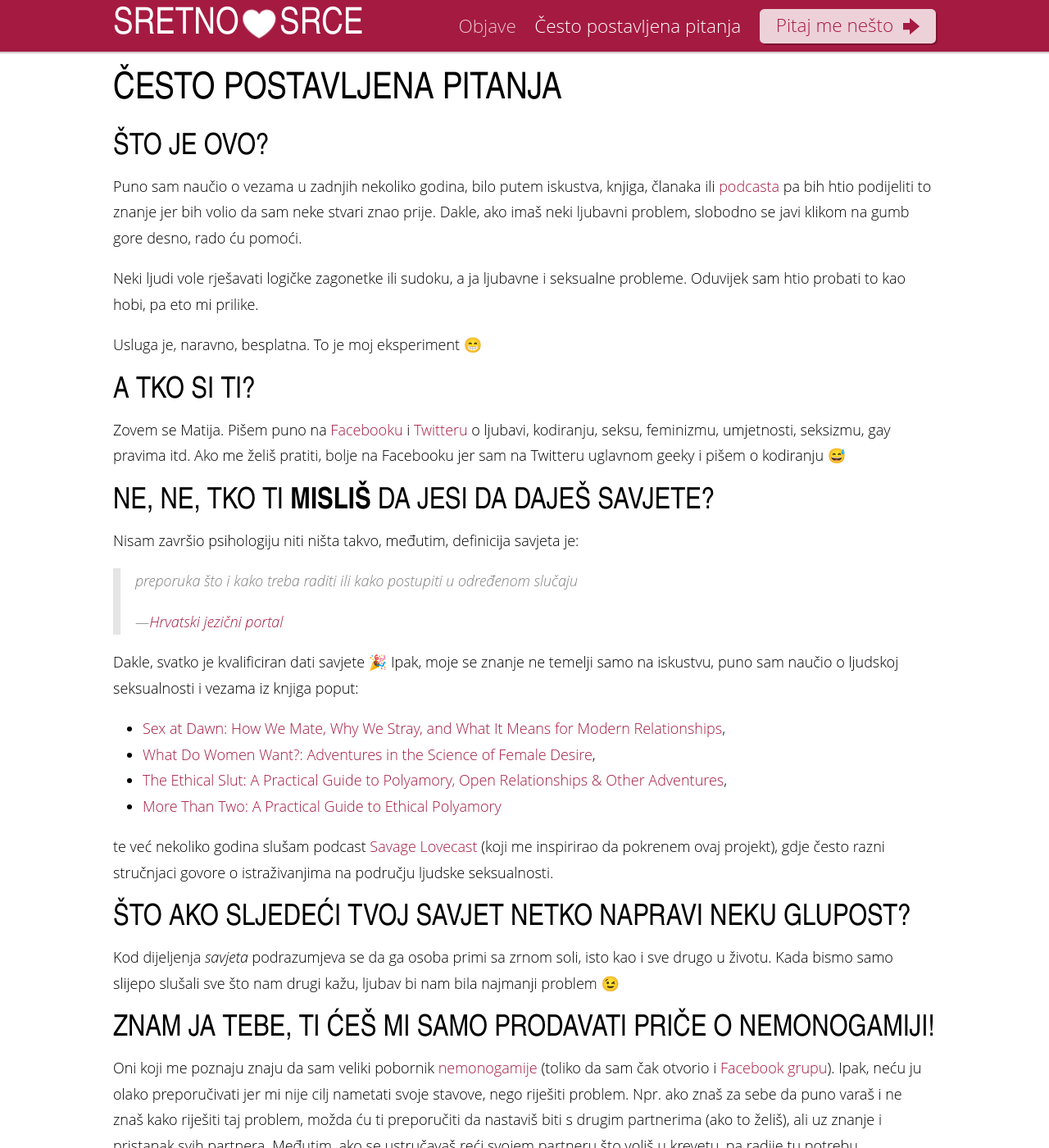
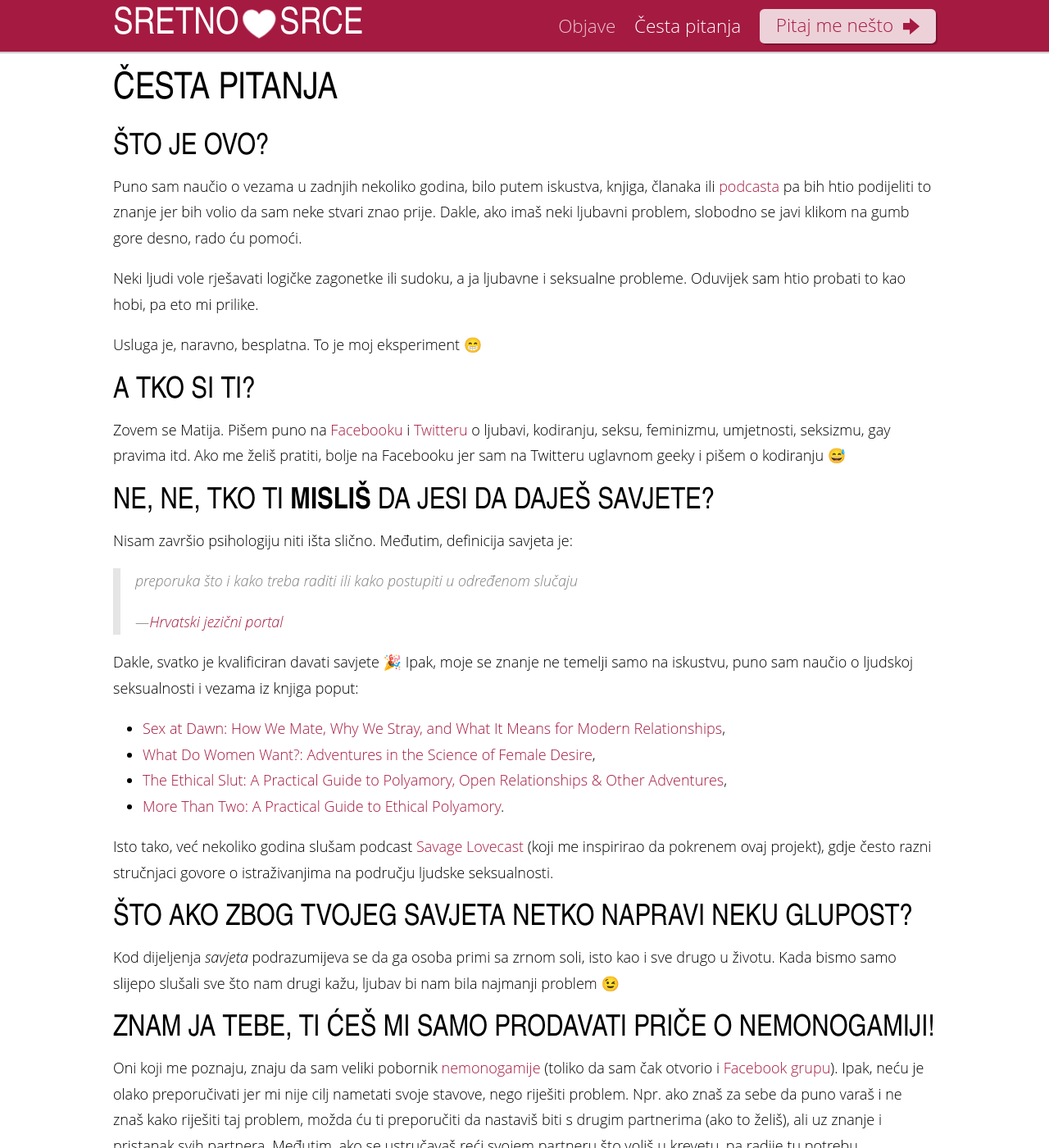
Before and after one commit to silvenon/sretnosrce, a Jekyll site: the page built from faq.md, in a window 1280 px wide and 1400 px high. Shown: the whole window at 82% size. Built offline with Jekyll 4.4.1, drawn with Linux system fonts in a browser that asks for light colours; emoji names are drawn with the system emoji font; comment, search, counter and statistics services are not loaded; some of the changed text lies outside the part shown.

Commit message:
Update FAQ

```diff
--- a/_layouts/default.html
+++ b/_layouts/default.html
@@ -17,8 +17,7 @@ layout: solo
         </li>
         <li class="navigation-item {% if page.id == 'faq' %}active{% endif %}">
           <a href="{{ site.baseurl }}/faq">
-            <span class="visible-mobile">FAQ</span>
-            <span class="hidden-mobile">Često postavljena pitanja</span>
+            <span>Česta pitanja</span>
           </a>
         </li>
         <li class="navigation-item {% if page.id == 'contact' %}active{% endif %}">
--- a/faq.md
+++ b/faq.md
@@ -1,5 +1,5 @@
 ---
-title: Što je ovo?
+title: Česta pitanja
 id: faq
 image:
   path: /images/bio.jpg
@@ -9,7 +9,7 @@ description: Puno sam naučio o vezama u zadnjih nekoliko godina, bilo putem isk
 redirect_from: /opis/
 ---
 
-# Često postavljena pitanja
+# Česta pitanja
 
 ## Što je ovo?
 
@@ -25,28 +25,28 @@ Zovem se Matija. Pišem puno na [Facebooku] i [Twitteru] o ljubavi, kodiranju, s
 
 ## Ne, ne, tko ti **misliš** da jesi da daješ savjete?
 
-Nisam završio psihologiju niti ništa takvo, međutim, definicija savjeta je:
+Nisam završio psihologiju niti išta slično. Međutim, definicija savjeta je:
 
 > preporuka što i kako treba raditi ili kako postupiti u određenom slučaju
 >
 > —[Hrvatski jezični portal]
 
-Dakle, svatko je kvalificiran dati savjete :tada: Ipak, moje se znanje ne temelji samo na iskustvu, puno sam naučio o ljudskoj seksualnosti i vezama iz knjiga poput:
+Dakle, svatko je kvalificiran davati savjete :tada: Ipak, moje se znanje ne temelji samo na iskustvu, puno sam naučio o ljudskoj seksualnosti i vezama iz knjiga poput:
 
   - [Sex at Dawn: How We Mate, Why We Stray, and What It Means for Modern Relationships][sex-at-dawn],
   - [What Do Women Want?: Adventures in the Science of Female Desire][what-do-women-want],
   - [The Ethical Slut: A Practical Guide to Polyamory, Open Relationships & Other Adventures][the-ethical-slut],
-  - [More Than Two: A Practical Guide to Ethical Polyamory][more-than-two]
+  - [More Than Two: A Practical Guide to Ethical Polyamory][more-than-two].
 
-te već nekoliko godina slušam podcast [Savage Lovecast] (koji me inspirirao da pokrenem ovaj projekt), gdje često razni stručnjaci govore o istraživanjima na području ljudske seksualnosti.
+Isto tako, već nekoliko godina slušam podcast [Savage Lovecast] (koji me inspirirao da pokrenem ovaj projekt), gdje često razni stručnjaci govore o istraživanjima na području ljudske seksualnosti.
 
-## Što ako sljedeći tvoj savjet netko napravi neku glupost?
+## Što ako zbog tvojeg savjeta netko napravi neku glupost?
 
-Kod dijeljenja *savjeta* podrazumjeva se da ga osoba primi sa zrnom soli, isto kao i sve drugo u životu. Kada bismo samo slijepo slušali sve što nam drugi kažu, ljubav bi nam bila najmanji problem :wink:
+Kod dijeljenja *savjeta* podrazumijeva se da ga osoba primi sa zrnom soli, isto kao i sve drugo u životu. Kada bismo samo slijepo slušali sve što nam drugi kažu, ljubav bi nam bila najmanji problem :wink:
 
 ## Znam ja tebe, ti ćeš mi samo prodavati priče o nemonogamiji!
 
-Oni koji me poznaju znaju da sam veliki pobornik [nemonogamije][non-monogamy] (toliko da sam čak otvorio i [Facebook grupu][fb-nemonogamija]). Ipak, neću ju olako preporučivati jer mi nije cilj nametati svoje stavove, nego riješiti problem. Npr. ako znaš za sebe da puno varaš i ne znaš kako riješiti taj problem, možda ću ti preporučiti da nastaviš biti s drugim partnerima (ako to želiš), ali uz znanje i pristanak svih partnera. Međutim, ako se ustručavaš reći svojem partneru što voliš u krevetu, pa radije tu potrebu zadovoljavaš s drugima (bez znanja tvojeg partnera) i ta vas laž udaljava, preporučit ću ti da radije komuniciraš sa svojim partnerom o tome, ako bi najradije s njime to htio raditi.
+Oni koji me poznaju, znaju da sam veliki pobornik [nemonogamije][non-monogamy] (toliko da sam čak otvorio i [Facebook grupu][fb-nemonogamija]). Ipak, neću je olako preporučivati jer mi nije cilj nametati svoje stavove, nego riješiti problem. Npr. ako znaš za sebe da puno varaš i ne znaš kako riješiti taj problem, možda ću ti preporučiti da nastaviš biti s drugim partnerima (ako to želiš), ali uz znanje i pristanak svih partnera. Međutim, ako se ustručavaš reći svojem partneru što voliš u krevetu, pa radije tu potrebu zadovoljavaš s drugima (bez znanja tvojeg partnera) i ta vas laž udaljava, preporučit ću ti da radije komuniciraš sa svojim partnerom o tome, ako bi najradije s njime to htio raditi.
 
 [podcasta]: https://en.wikipedia.org/wiki/Podcast
 [facebooku]: https://www.facebook.com/silvenon
--- a/styles/_navigation.scss
+++ b/styles/_navigation.scss
@@ -22,18 +22,4 @@
       }
     }
   }
-
-  .visible-mobile {
-    @media (min-width: breakpoint(medium)) {
-      display: none;
-    }
-  }
-
-  .hidden-mobile {
-    display: none;
-
-    @media (min-width: breakpoint(medium)) {
-      display: inline;
-    }
-  }
 }
```
